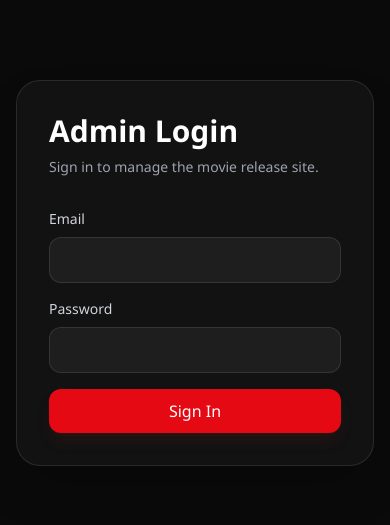
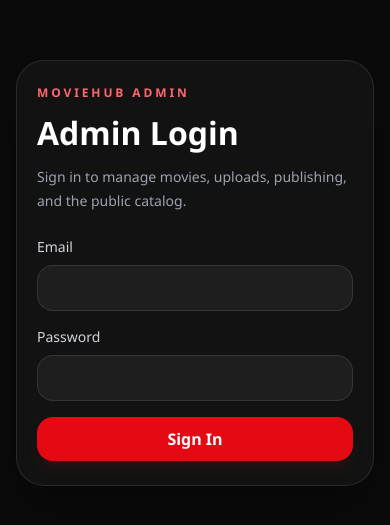
Before and after one commit to DevIsuruSampath/movie-release-site, a Next.js app in the folder frontend/: page /admin/login in a window 390 px wide. Shown: the part 149-674 px from the top of the page. Built offline with nearby package versions, Linux system fonts and the light colour scheme; no server answers.

Commit message:
fix: improve admin login responsiveness

```diff
--- a/frontend/src/app/admin/login/page.tsx
+++ b/frontend/src/app/admin/login/page.tsx
@@ -25,14 +25,17 @@ export default function LoginPage() {
   }, [hydrated, isAdmin, isAuthenticated, router])
 
   return (
-    <div className="flex min-h-screen items-center justify-center bg-[#0a0a0a] px-4">
-      <div className="w-full max-w-md rounded-3xl border border-white/10 bg-[#121212] p-8 shadow-2xl">
-        <div className="mb-8">
-          <h1 className="text-3xl font-semibold text-white">Admin Login</h1>
-          <p className="mt-2 text-sm text-gray-400">Sign in to manage the movie release site.</p>
+    <div className="flex min-h-screen items-center justify-center bg-[#0a0a0a] px-4 py-8 sm:px-6 sm:py-10">
+      <div className="w-full max-w-md rounded-[28px] border border-white/10 bg-[#121212] px-5 py-6 shadow-2xl shadow-black/40 sm:max-w-[460px] sm:px-8 sm:py-8 lg:max-w-[500px]">
+        <div className="mb-6 sm:mb-8">
+          <p className="text-xs font-semibold uppercase tracking-[0.24em] text-[#ff676f]">MovieHub Admin</p>
+          <h1 className="mt-3 text-[2rem] font-semibold leading-tight text-white sm:text-4xl">Admin Login</h1>
+          <p className="mt-3 max-w-sm text-sm leading-6 text-gray-400 sm:text-base">
+            Sign in to manage movies, uploads, publishing, and the public catalog.
+          </p>
         </div>
         <form
-          className="space-y-4"
+          className="space-y-4 sm:space-y-5"
           onSubmit={async (event) => {
             event.preventDefault()
             setError('')
@@ -44,10 +47,28 @@ export default function LoginPage() {
             }
           }}
         >
-          <Input label="Email" type="email" value={email} onChange={(event) => setEmail(event.target.value)} />
-          <Input label="Password" type="password" value={password} onChange={(event) => setPassword(event.target.value)} />
-          {error ? <div className="rounded-xl border border-red-500/20 bg-red-500/10 px-4 py-3 text-sm text-red-300">{error}</div> : null}
-          <Button type="submit" className="w-full" disabled={loading}>
+          <Input
+            label="Email"
+            type="email"
+            value={email}
+            onChange={(event) => setEmail(event.target.value)}
+            className="h-13 rounded-2xl px-4 text-base sm:h-12"
+            autoComplete="email"
+          />
+          <Input
+            label="Password"
+            type="password"
+            value={password}
+            onChange={(event) => setPassword(event.target.value)}
+            className="h-13 rounded-2xl px-4 text-base sm:h-12"
+            autoComplete="current-password"
+          />
+          {error ? (
+            <div className="rounded-2xl border border-red-500/20 bg-red-500/10 px-4 py-3 text-sm leading-6 text-red-300">
+              {error}
+            </div>
+          ) : null}
+          <Button type="submit" className="h-13 w-full rounded-2xl text-base font-semibold sm:h-12" disabled={loading}>
             {loading ? 'Signing in...' : 'Sign In'}
           </Button>
         </form>
```
